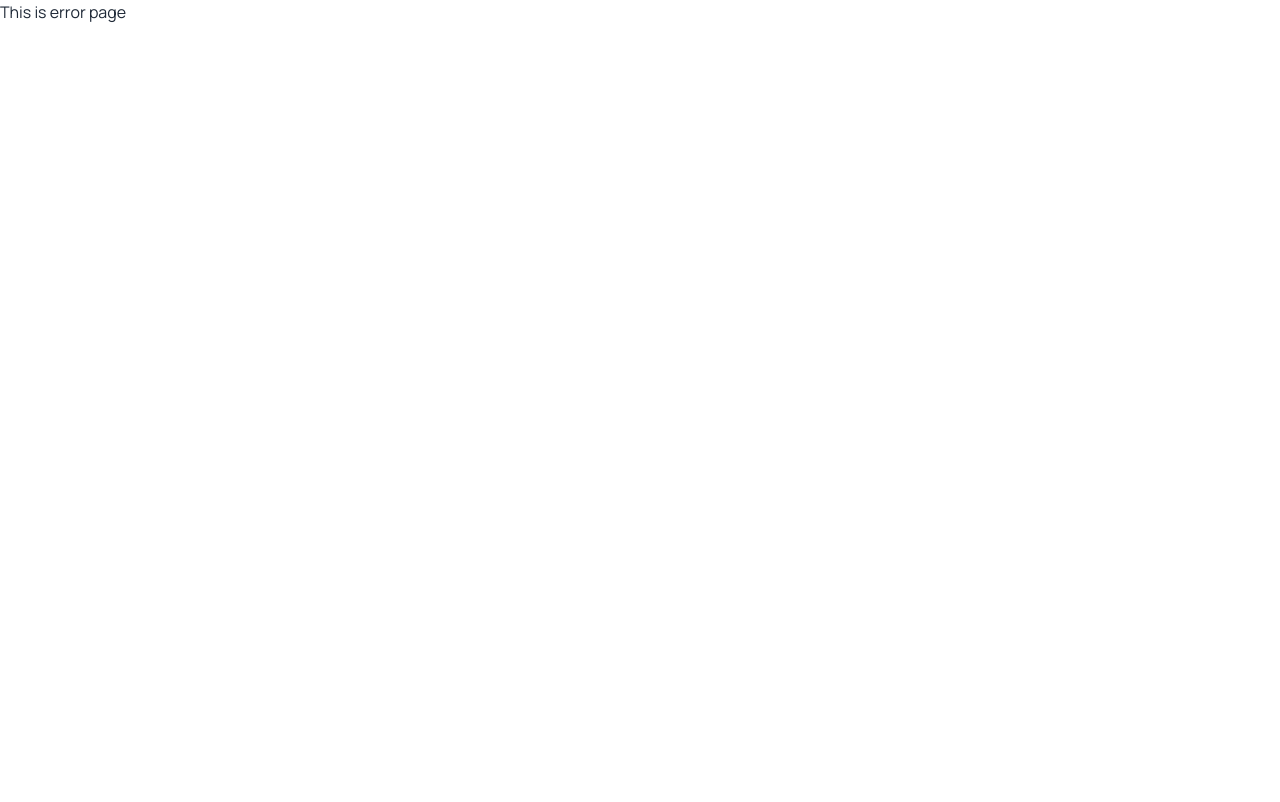
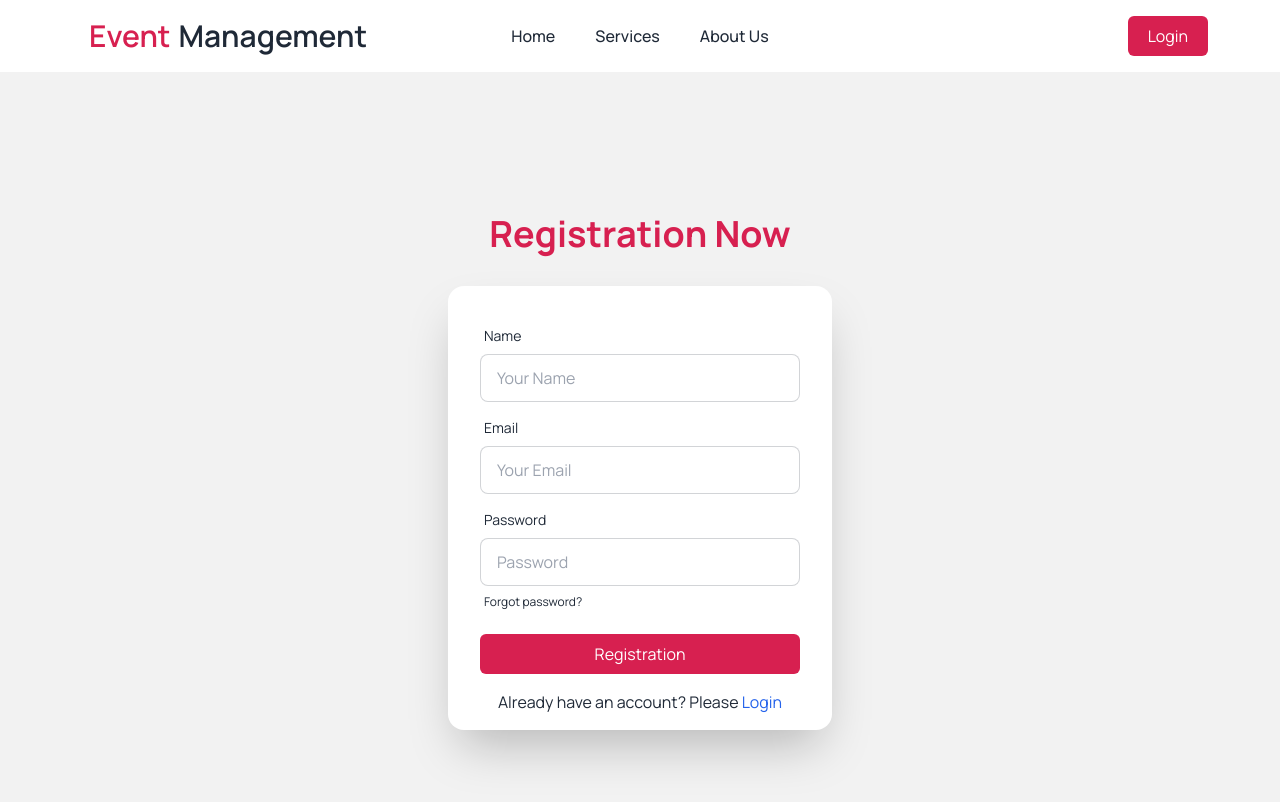
Before and after one commit to HasanurHasu/event-management-assignment, a React (Vite) app: page /register in a window 1280 px wide. Before the commit this address had no page. Shown: the top 802 px of the page. Built offline with nearby package versions, Linux system fonts and the light colour scheme.

Commit message:
create login and register

```diff
--- /dev/null
+++ b/src/Pages/Login/Login.jsx
@@ -0,0 +1,58 @@
+import { useContext } from "react";
+import { Link } from "react-router-dom";
+import { AuthContext } from "../../Providers/Providers";
+
+
+const Login = () => {
+
+    const { singInUser } = useContext(AuthContext);
+
+    const handleLogin = e => {
+        e.preventDefault();
+        const email = e.target.email.value;
+        const password = e.target.password.value;
+        console.log(email, password);
+        singInUser(email, password)
+            .then(result => {
+                console.log(result.user);
+            })
+            .catch(error => {
+                console.log(error.message);
+            })
+
+    }
+    return (
+        <div className="bg-base-200">
+            <div className="hero max-w-6xl m-auto min-h-screen bg-base-200">
+                <div className="hero-content flex-col w-2/4">
+                    <h1 className="text-4xl text-[#D72050] mb-3 font-bold">Login now!</h1>
+                    <div className="card flex-shrink-0 w-full max-w-sm shadow-2xl bg-base-100">
+                        <form onSubmit={handleLogin} className="card-body">
+                            <div className="form-control">
+                                <label className="label">
+                                    <span className="label-text">Email</span>
+                                </label>
+                                <input type="email" name="email" placeholder="email" required className="input input-bordered" required />
+                            </div>
+                            <div className="form-control">
+                                <label className="label">
+                                    <span className="label-text">Password</span>
+                                </label>
+                                <input type="password" name="password" placeholder="password" required className="input input-bordered" required />
+                                <label className="label">
+                                    <a href="#" className="label-text-alt link link-hover">Forgot password?</a>
+                                </label>
+                            </div>
+                            <div className="form-control mt-6">
+                                <button className="bg-[#D72050] px-5 py-2 rounded-md text-white ">Login</button>
+                            </div>
+                        </form>
+                        <p className="text-center mb-4">Don&#39;t have an account? Please <Link className="text-blue-600" to='/register'>Registration</Link> </p>
+                    </div>
+                </div>
+            </div>
+        </div>
+    );
+};
+
+export default Login;
--- a/src/Pages/Navbar/Navbar.jsx
+++ b/src/Pages/Navbar/Navbar.jsx
@@ -27,7 +27,7 @@ const Navbar = () => {
                 </ul>
             </div>
             <div className="navbar-end">
-                <button className="bg-[#D72050] px-5 py-2 rounded-md text-white ">Login</button>
+                <Link to='/login'><button className="bg-[#D72050] px-5 py-2 rounded-md text-white ">Login</button></Link>
             </div>
         </div>
     );
--- /dev/null
+++ b/src/Pages/Registration/Registration.jsx
@@ -0,0 +1,65 @@
+import { useContext } from "react";
+import { Link } from "react-router-dom";
+import { AuthContext } from "../../Providers/Providers";
+
+
+const Registration = () => {
+    const {createUser} = useContext(AuthContext)
+    const handleRegistration = e => {
+        e.preventDefault();
+        const name = e.target.name.value;
+        const email = e.target.email.value;
+        const password = e.target.password.value;
+        createUser(email, password)
+        .then(result => {
+            console.log(result.user);
+        })
+        .catch(error => {
+            console.log(error);
+        })
+
+    }
+    return (
+        <div className="bg-base-200">
+            <div className="hero max-w-6xl m-auto min-h-screen bg-base-200">
+                <div className="hero-content flex-col w-2/4">
+                    <div className="text-center ">
+                        <h1 className="text-4xl font-bold text-[#D72050] mb-4">Registration Now</h1>
+
+                    </div>
+                    <div className="card flex-shrink-0 w-full max-w-sm shadow-2xl bg-base-100">
+                        <form onSubmit={handleRegistration} className="card-body">
+                            <div className="form-control">
+                                <label className="label">
+                                    <span className="label-text">Name</span>
+                                </label>
+                                <input type="text" name="name" placeholder="Your Name"  required className="input input-bordered" required />
+                            </div>
+                            <div className="form-control">
+                                <label className="label">
+                                    <span className="label-text">Email</span>
+                                </label>
+                                <input type="email" name="email" placeholder="Your Email"  required className="input input-bordered" required />
+                            </div>
+                            <div className="form-control">
+                                <label className="label">
+                                    <span className="label-text">Password</span>
+                                </label>
+                                <input type="password" name="password" placeholder="Password" required className="input input-bordered" required />
+                                <label className="label">
+                                    <a href="#" className="label-text-alt link link-hover">Forgot password?</a>
+                                </label>
+                            </div>
+                            <div className="form-control mt-2">
+                            <button className="bg-[#D72050] px-5 py-2 rounded-md text-white ">Registration</button>
+                            </div>
+                        </form>
+                        <p className="text-center -mt-4  mb-4">Already have an account? Please <Link className="text-blue-600" to='/login'>Login</Link> </p>
+                    </div>
+                </div>
+            </div>
+        </div>
+    );
+};
+
+export default Registration;
```
Also changed, not shown: src/Routes/Route.jsx (+10 -0 lines).
